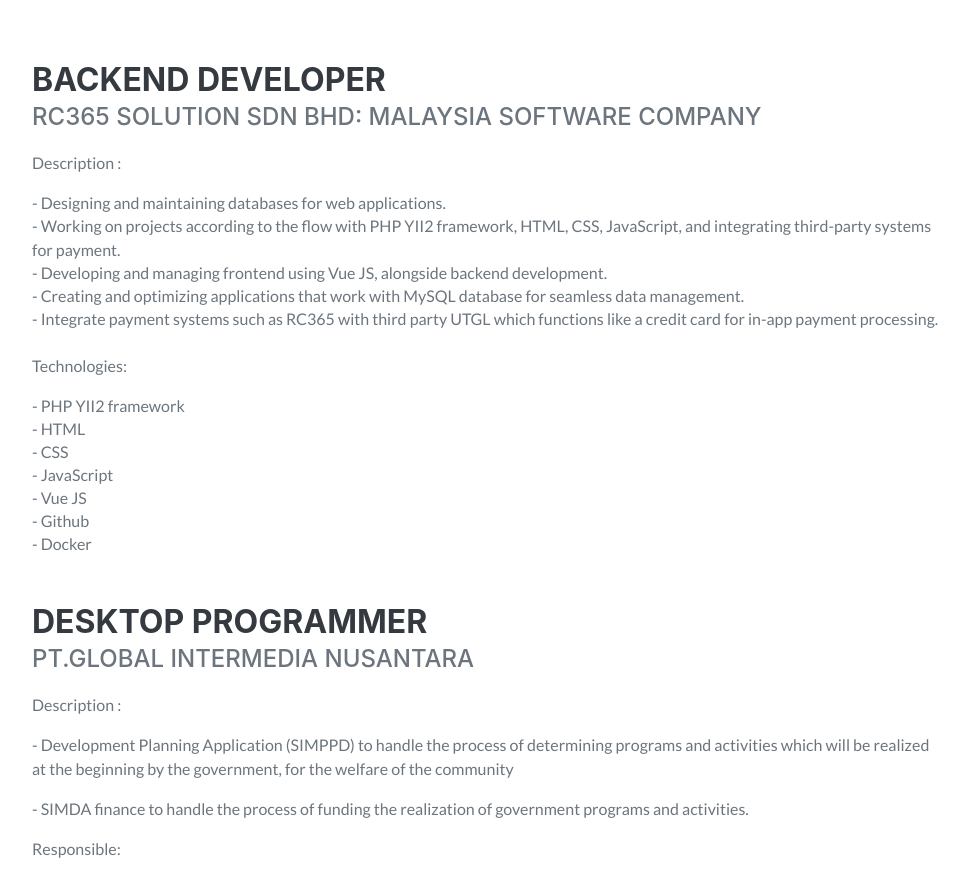
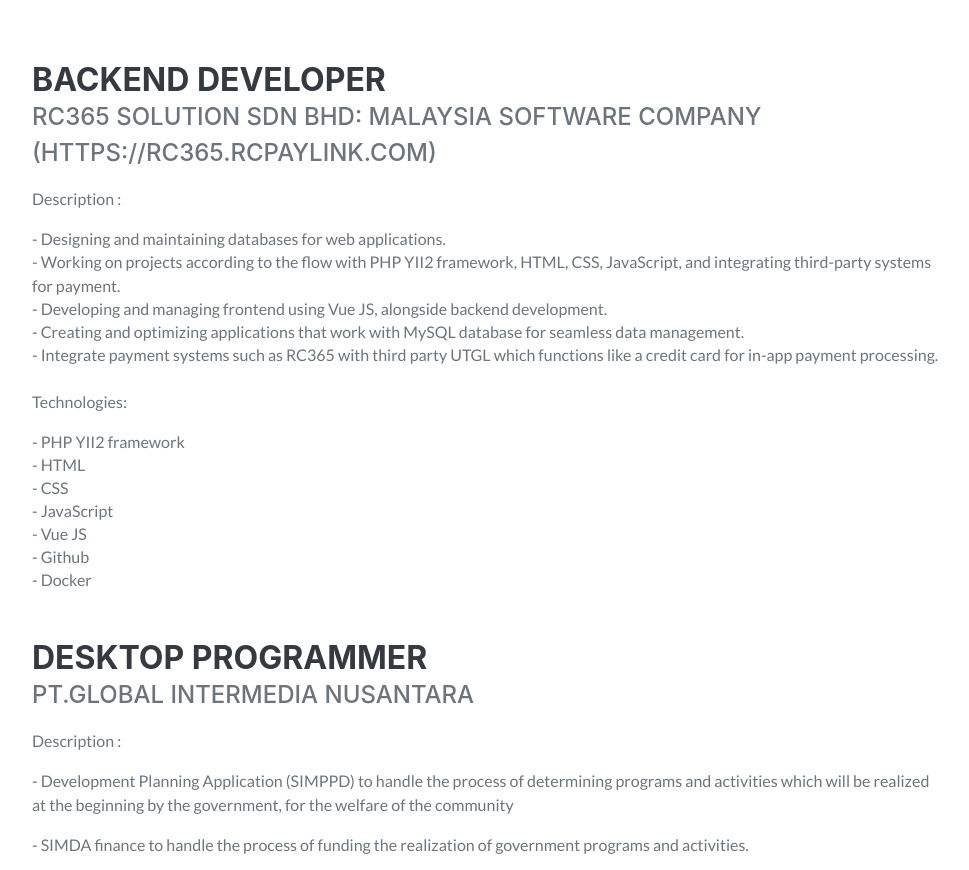
Before and after one commit to fandiaji45/FandiAjiWibowo, a plain HTML site: page index.html in a window 1280 px wide. Shown: the part 1585-2455 px from the top of the page, without its empty margins (288-1257 px from the left). Drawn offline with nearby package versions, Linux system fonts and the light colour scheme; a web font is replaced by a local one.

Commit message:
update project

```diff
--- a/index.html
+++ b/index.html
@@ -126,7 +126,7 @@
                      <div class="d-flex flex-column flex-md-row justify-content-between mb-5">
                     <div class="flex-grow-1">
                         <h3 class="mb-0">Backend developer</h3>
-                        <div class="subheading mb-3">RC365 SOLUTION SDN BHD: Malaysia software company <span></div>
+                        <div class="subheading mb-3">RC365 SOLUTION SDN BHD: Malaysia software company (https://rc365.rcpaylink.com)<span></div>
 
                           <p> Description :</p>
                   <p class="data1">- Designing and maintaining databases for web applications.</p>
```
